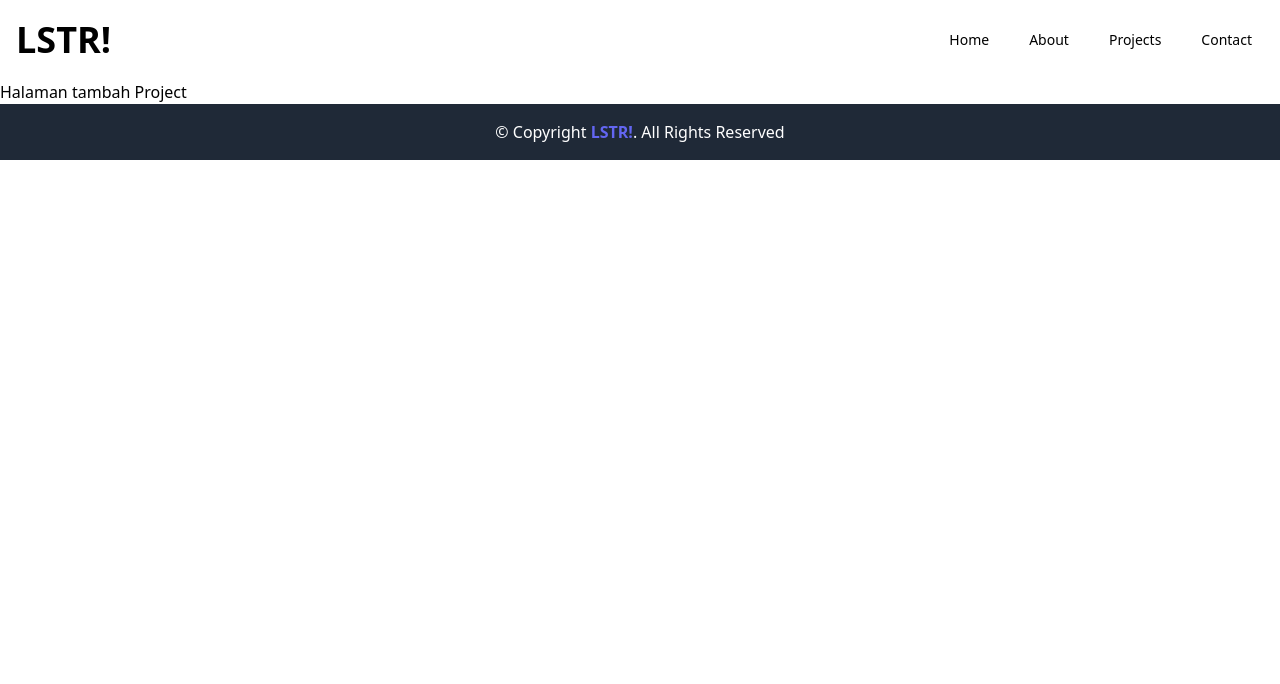
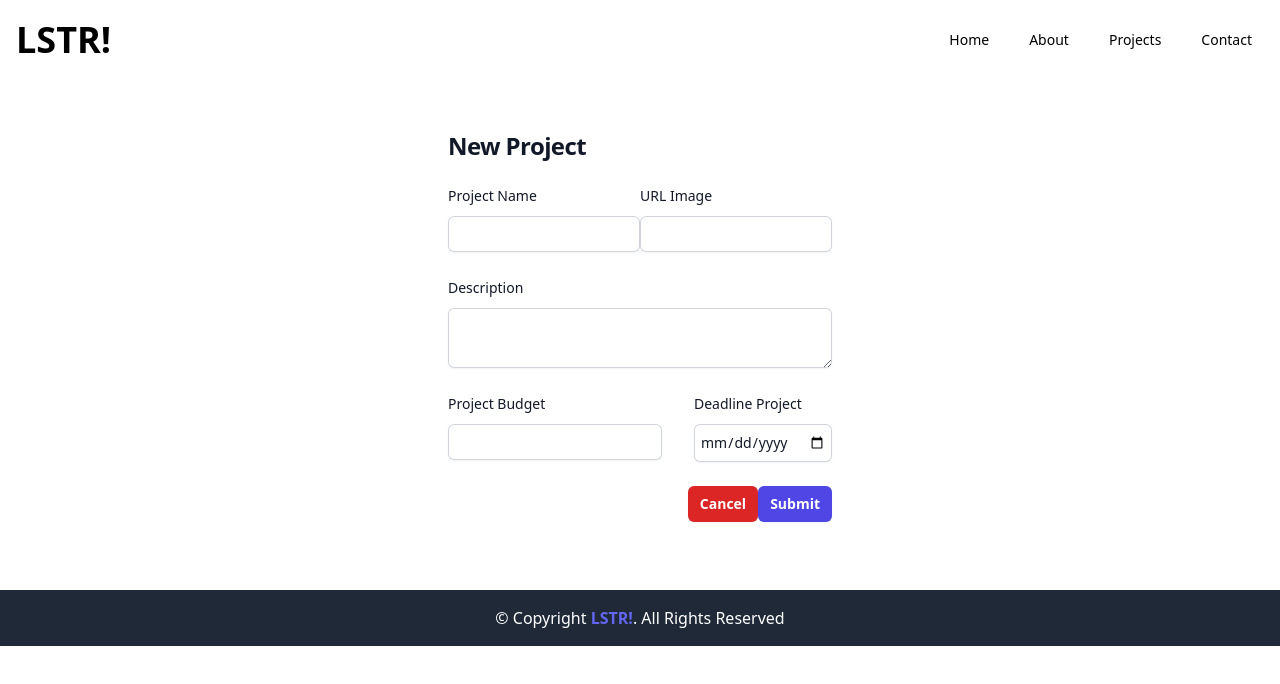
Before and after one commit to desyasarbini/Group_B_Project_FE, a Next.js app: page /admin/projects/create in a window 1280 px wide. Shown: the top 684 px of the page. Built offline with nearby package versions, Linux system fonts and the light colour scheme.

Commit message:
create pade add project

```diff
--- a/src/pages/admin/login/index.tsx
+++ b/src/pages/admin/login/index.tsx
@@ -1,11 +1,13 @@
 import * as Yup from "yup";
 import axios from "axios";
 import { useFormik } from "formik";
+import { useRouter } from "next/router";
 import { Navigate } from "react-router-dom";
 import { API_BASE } from "@/lib/ProjectApi";
-import Box from "@mui/material/Box";
 
 const LoginPage = () => {
+  const router = useRouter();
+
   const formik = useFormik({
     initialValues: {
       username: "",
@@ -25,9 +27,7 @@ const LoginPage = () => {
         const token = response.data.data.access_token;
         localStorage.setItem("token", token);
 
-        // Redirect to another page upon successful login
-        // You can use Next.js router for this
-        // router.push('/dashboard');
+        router.push("/admin/projects");
       } catch (error) {
         setErrors({ password: "Invalid username or password" });
       }
@@ -98,7 +98,7 @@ const LoginPage = () => {
       </div>
     </div>
   );
-  return <Navigate to="/" />;
+  // return <Navigate to="/admin/projects" />;
 };
 
 export default LoginPage;
--- a/src/pages/admin/projects/create.tsx
+++ b/src/pages/admin/projects/create.tsx
@@ -1,5 +1,187 @@
+import * as Yup from "yup";
+import axios from "axios";
+import { useFormik } from "formik";
+import { useRouter } from "next/router";
+import { PROJECT_API } from "@/lib/ProjectApi";
+
 const CreateProjectPage = () => {
-  return <div>Halaman tambah Project </div>;
+  const router = useRouter();
+
+  const formik = useFormik({
+    initialValues: {
+      image: "",
+      projectName: "",
+      description: "",
+      targetAmount: "",
+      dateEnd: "",
+    },
+    validationSchema: Yup.object({
+      image: Yup.string().required("Required"),
+      projectName: Yup.string().required("Required"),
+      description: Yup.string().required("Required"),
+      targetAmount: Yup.number().required("Required"),
+      dateEnd: Yup.date().required("Required").min(new Date(2024, 0, 1)),
+    }),
+    onSubmit: async (values, { setSubmitting, setErrors }) => {
+      try {
+        const response = await axios.post(`${PROJECT_API}create`, {
+          project_image: values.image,
+          project_name: values.projectName,
+          description: values.description,
+          target_amount: values.targetAmount,
+          date_end: values.dateEnd,
+        });
+        console.log(response.data);
+      } catch (error) {
+        throw new Error("Failed to create data");
+      }
+      setSubmitting(false);
+    },
+  });
+
+  // Function to handle input change for targetAmount field
+  const handleTargetAmountChange = (e: React.ChangeEvent<HTMLInputElement>) => {
+    const value = e.target.value;
+    // Remove non-numeric characters from the input value
+    const numericValue = value.replace(/[^0-9]/g, '');
+    formik.setFieldValue('targetAmount', numericValue); // Update Formik field value
+  };
+
+  return (
+    <div className="flex min-h-full flex-col justify-center p-12 lg:px-8">
+      <div className="sm:mx-auto sm:w-full sm:max-w-sm">
+        <h2 className="text-left text-2xl font-bold leading-9 tracking-tight text-gray-900">
+          New Project
+        </h2>
+      </div>
+
+      <div className="m-5 sm:mx-auto sm:w-full sm:max-w-sm">
+        <form className="space-y-6" onSubmit={formik.handleSubmit}>
+          <div className="flex justify-between">
+            <div>
+              <label
+                htmlFor="projectName"
+                className="block text-sm font-medium leading-6 text-gray-900"
+              >
+                Project Name
+              </label>
+
+              <div className="mt-2">
+                <input
+                  className="block w-full rounded-md border-0 p-1.5 text-gray-900 shadow-sm ring-1 ring-inset ring-gray-300 placeholder:text-gray-400 focus:ring-2 focus:ring-inset focus:ring-indigo-600 sm:text-sm sm:leading-6"
+                  id="projectName"
+                  type="text"
+                  {...formik.getFieldProps("projectName")}
+                />
+              </div>
+              {formik.touched.projectName && formik.errors.projectName ? (
+                <div>{formik.errors.projectName}</div>
+              ) : null}
+            </div>
+
+            <div>
+              <label
+                htmlFor="image"
+                className="block text-sm font-medium leading-6 text-gray-900"
+              >
+                URL Image
+              </label>
+
+              <div className="mt-2">
+                <input
+                  className="block w-full rounded-md border-0 p-1.5 text-gray-900 shadow-sm ring-1 ring-inset ring-gray-300 placeholder:text-gray-400 focus:ring-2 focus:ring-inset focus:ring-indigo-600 sm:text-sm sm:leading-6"
+                  id="image"
+                  type="text"
+                  {...formik.getFieldProps("image")}
+                />
+              </div>
+              {formik.touched.image && formik.errors.image ? (
+                <div>{formik.errors.image}</div>
+              ) : null}
+            </div>
+          </div>
+
+          <div>
+            <label
+              htmlFor="description"
+              className="block text-sm font-medium leading-6 text-gray-900"
+            >
+              Description
+            </label>
+
+            <div className="mt-2">
+              <textarea
+                className="block w-full rounded-md border-0 p-1.5 h-35 text-gray-900 shadow-sm ring-1 ring-inset ring-gray-300 placeholder:text-gray-400 focus:ring-2 focus:ring-inset focus:ring-indigo-600 sm:text-sm sm:leading-6"
+                id="description"
+                {...formik.getFieldProps("description")}
+              />
+            </div>
+            {formik.touched.description && formik.errors.description ? (
+              <div>{formik.errors.description}</div>
+            ) : null}
+          </div>
+
+          <div className="flex justify-between">
+            <div>
+              <label
+                htmlFor="targetAmount"
+                className="block text-sm font-medium leading-6 text-gray-900"
+              >
+                Project Budget
+              </label>
+              <div className="mt-2">
+                <input
+                  className="rounded-md border-0 p-1.5 text-gray-900 shadow-sm ring-1 ring-inset ring-gray-300 focus:ring-2 focus:ring-inset focus:ring-indigo-600 sm:text-sm sm:leading-6"
+                  id="targetAmount"
+                  type="text"
+                  {...formik.getFieldProps("targetAmount")}
+                />
+              </div>
+              {formik.touched.targetAmount && formik.errors.targetAmount ? (
+                <div>{formik.errors.targetAmount}</div>
+              ) : null}
+            </div>
+
+            <div>
+              <label
+                htmlFor="dateEnd"
+                className="block text-sm font-medium leading-6 text-gray-900"
+              >
+                Deadline Project
+              </label>
+              <div className="mt-2">
+                <input
+                  className="rounded-md border-0 p-1.5 text-gray-900 shadow-sm ring-1 ring-inset ring-gray-300 focus:ring-2 focus:ring-inset focus:ring-indigo-600 sm:text-sm sm:leading-6"
+                  id="dateEnd"
+                  type="date"
+                  {...formik.getFieldProps("dateEnd")}
+                />
+              </div>
+              {formik.touched.dateEnd && formik.errors.dateEnd ? (
+                <div>{formik.errors.dateEnd}</div>
+              ) : null}
+            </div>
+          </div>
+
+          <div className="flex justify-end">
+            <button
+              type="cacel"
+              className="flex w-50 justify-center rounded-md bg-red-600 px-3 p-1.5 text-sm font-semibold leading-6 text-white shadow-sm hover:bg-red-500 focus-visible:outline focus-visible:outline-2 focus-visible:outline-offset-2 focus-visible:outline-red-600"
+            >
+              Cancel
+            </button>
+            <button
+              type="submit"
+              disabled={formik.isSubmitting}
+              className="flex w-50 justify-center rounded-md bg-indigo-600 px-3 p-1.5 text-sm font-semibold leading-6 text-white shadow-sm hover:bg-indigo-500 focus-visible:outline focus-visible:outline-2 focus-visible:outline-offset-2 focus-visible:outline-indigo-600"
+            >
+              Submit
+            </button>
+          </div>
+        </form>
+      </div>
+    </div>
+  );
 };
 
 export default CreateProjectPage;
```
